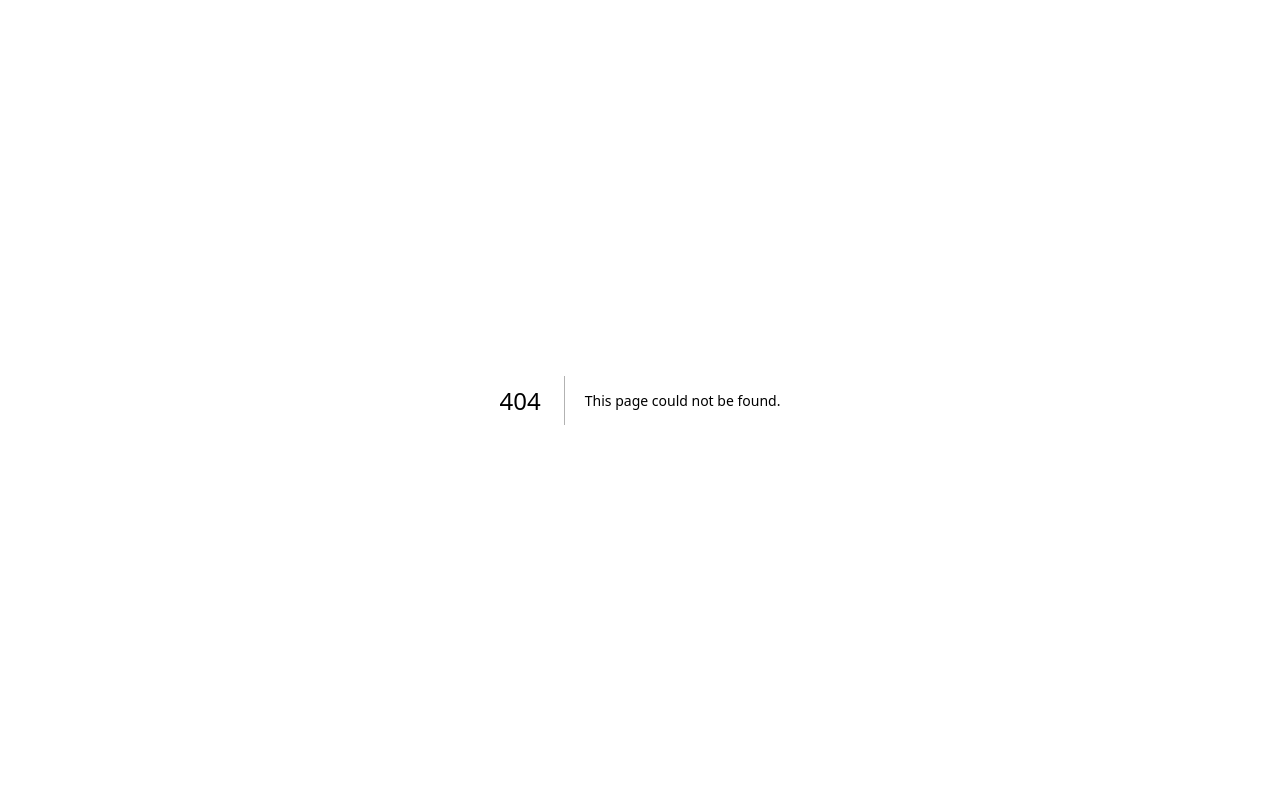
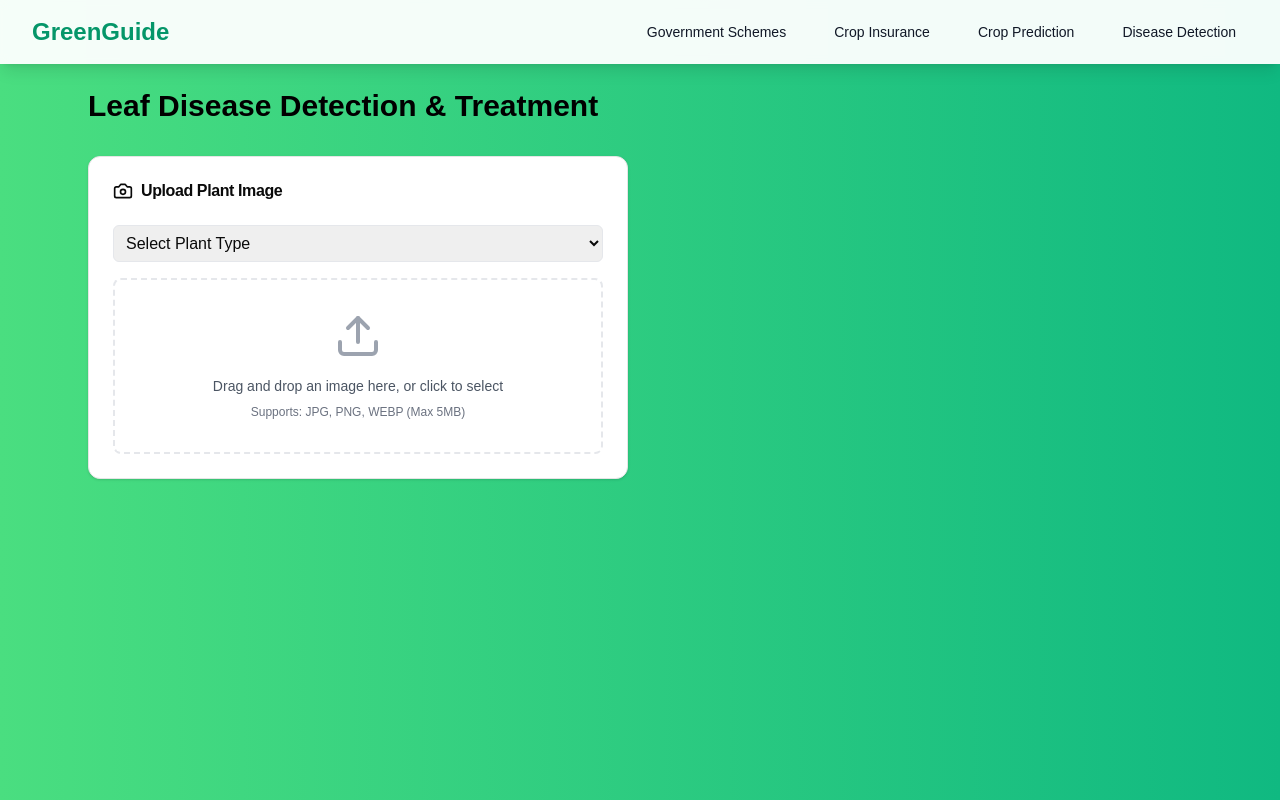
Before and after one commit to hrushiK1415/farmgaurd, a Next.js app: page /disease-detection in a window 1280 px wide. Before the commit this address had no page. Built offline with nearby package versions, Linux system fonts and the light colour scheme.

Commit message:
added disease-detection

```diff
--- /dev/null
+++ b/src/app/disease-detection/page.js
@@ -0,0 +1,305 @@
+"use client";
+import React, { useState, useRef } from "react";
+import {
+  Card,
+  CardHeader,
+  CardTitle,
+  CardContent,
+} from "@/components/ui/card";
+import { Alert, AlertDescription } from "@/components/ui/alert";
+import {
+  Upload,
+  Loader2,
+  Leaf,
+  RefreshCw,
+  Camera,
+  AlertTriangle,
+  Info,
+} from "lucide-react";
+import Navbar from "@/components/ui/navbar";
+
+const PlantDiseaseDetection = () => {
+  const [plantType, setPlantType] = useState("");
+  const [selectedImage, setSelectedImage] = useState(null);
+  const [previewUrl, setPreviewUrl] = useState(null);
+  const [loading, setLoading] = useState(false);
+  const [error, setError] = useState(null);
+  const [results, setResults] = useState(null);
+  const fileInputRef = useRef(null);
+
+  const plantTypes = [
+    "apple",
+    "bell_pepper",
+    "blueberry",
+    "cherry",
+    "corn",
+    "grape",
+    "peach",
+    "potato",
+    "raspberry",
+    "soyabean",
+    "squash",
+    "strawberry",
+    "tomato",
+    "rice",
+    "wheat",
+    "sugarcane",
+    "coffee",
+    "tea",
+  ];
+
+  const handleImageUpload = (event) => {
+    const file = event.target.files[0];
+    if (file) {
+      if (file.type.startsWith("image/")) {
+        setSelectedImage(file);
+        const url = URL.createObjectURL(file);
+        setPreviewUrl(url);
+        setError(null);
+      } else {
+        setError("Please select an image file");
+      }
+    }
+  };
+
+  const handleDragOver = (event) => {
+    event.preventDefault();
+    event.currentTarget.classList.add("border-blue-500");
+  };
+
+  const handleDragLeave = (event) => {
+    event.currentTarget.classList.remove("border-blue-500");
+  };
+
+  const handleDrop = (event) => {
+    event.preventDefault();
+    event.currentTarget.classList.remove("border-blue-500");
+
+    const file = event.dataTransfer.files[0];
+    if (file && file.type.startsWith("image/")) {
+      setSelectedImage(file);
+      const url = URL.createObjectURL(file);
+      setPreviewUrl(url);
+      setError(null);
+    } else {
+      setError("Please drop an image file");
+    }
+  };
+
+  const handleSubmit = async () => {
+    if (!plantType) {
+      setError("Please select a plant type.");
+      return;
+    }
+
+    if (!selectedImage) {
+      setError("Please select an image first.");
+      return;
+    }
+
+    setLoading(true);
+    setError(null);
+
+    try {
+      const formData = new FormData();
+      formData.append("file", selectedImage);
+      const response = await fetch(
+        `https://agro-vmcr.onrender.com/detect-disease/${plantType}`,
+        {
+          method: "POST",
+          body: formData,
+        }
+      );
+
+      if (!response.ok) {
+        throw new Error("Failed to analyze image.");
+      }
+
+      const data = await response.json();
+      console.log(data);
+      setResults(data);
+    } catch (err) {
+      setError(err.message || "Failed to analyze image. Please try again.");
+    } finally {
+      setLoading(false);
+    }
+  };
+
+  const handleReset = () => {
+    setPlantType("");
+    setSelectedImage(null);
+    setPreviewUrl(null);
+    setResults(null);
+    setError(null);
+    if (fileInputRef.current) {
+      fileInputRef.current.value = "";
+    }
+  };
+
+  return (
+    <div className="min-h-screen bg-gradient-to-r from-green-400 to-emerald-500">
+      <Navbar />
+      <div className="max-w-6xl mx-auto p-6">
+        <h1 className="text-3xl font-bold mb-8">
+          Leaf Disease Detection & Treatment
+        </h1>
+
+        <div className="grid grid-cols-1 lg:grid-cols-2 gap-6">
+          <div className="space-y-6">
+            <Card>
+              <CardHeader>
+                <CardTitle className="flex items-center gap-2">
+                  <Camera className="h-5 w-5" />
+                  Upload Plant Image
+                </CardTitle>
+              </CardHeader>
+              <CardContent>
+                <select
+                  value={plantType}
+                  onChange={(e) => setPlantType(e.target.value)}
+                  className="w-full mb-4 p-2 border rounded-md"
+                >
+                  <option value="">Select Plant Type</option>
+                  {plantTypes.map((type) => (
+                    <option key={type} value={type}>
+                      {type}
+                    </option>
+                  ))}
+                </select>
+
+                <div
+                  className="border-2 border-dashed rounded-lg p-8 text-center cursor-pointer hover:border-blue-500 transition-colors"
+                  onDragOver={handleDragOver}
+                  onDragLeave={handleDragLeave}
+                  onDrop={handleDrop}
+                  onClick={() => fileInputRef.current?.click()}
+                >
+                  <input
+                    type="file"
+                    ref={fileInputRef}
+                    className="hidden"
+                    accept="image/*"
+                    onChange={handleImageUpload}
+                  />
+                  <Upload className="h-12 w-12 mx-auto mb-4 text-gray-400" />
+                  <p className="text-sm text-gray-600 mb-2">
+                    Drag and drop an image here, or click to select
+                  </p>
+                  <p className="text-xs text-gray-500">
+                    Supports: JPG, PNG, WEBP (Max 5MB)
+                  </p>
+                </div>
+
+                {previewUrl && (
+                  <div className="mt-4">
+                    <img
+                      src={previewUrl}
+                      alt="Selected plant"
+                      className="w-full rounded-lg shadow-md"
+                    />
+                    <div className="flex gap-2 mt-4">
+                      <button
+                        onClick={handleSubmit}
+                        disabled={loading}
+                        className="flex-1 px-4 py-2 bg-blue-600 text-white rounded-md hover:bg-blue-700 disabled:opacity-50 flex items-center justify-center gap-2"
+                      >
+                        {loading ? (
+                          <>
+                            <Loader2 className="h-4 w-4 animate-spin" />
+                            Analyzing...
+                          </>
+                        ) : (
+                          <>
+                            <Leaf className="h-4 w-4" />
+                            Analyze Image
+                          </>
+                        )}
+                      </button>
+                      <button
+                        onClick={handleReset}
+                        className="px-4 py-2 bg-gray-200 text-gray-700 rounded-md hover:bg-gray-300 flex items-center gap-2"
+                      >
+                        <RefreshCw className="h-4 w-4" />
+                        Reset
+                      </button>
+                    </div>
+                  </div>
+                )}
+              </CardContent>
+            </Card>
+
+            {error && (
+              <Alert variant="destructive">
+                <AlertTriangle className="h-4 w-4" />
+                <AlertDescription>{error}</AlertDescription>
+              </Alert>
+            )}
+          </div>
+
+          {results && (
+            <div className="space-y-6">
+              <Card>
+                <CardHeader>
+                  <CardTitle className="flex items-center gap-2">
+                    <AlertTriangle className="h-5 w-5 text-red-500" />
+                    Disease Detection Results
+                  </CardTitle>
+                </CardHeader>
+                <CardContent>
+                  <div className="bg-red-50 border border-red-200 rounded-lg p-4">
+                    <h3 className="text-lg font-semibold text-red-800">
+                      {results.disease}
+                    </h3>
+                    <div className="flex items-center gap-2 mt-1">
+                      <div className="flex-1 h-2 bg-gray-200 rounded">
+                        <div
+                          className="h-2 bg-red-500 rounded"
+                          style={{ width: `${results.confidence}%` }}
+                        />
+                      </div>
+                      <span className="text-sm text-red-800">
+                        {results.confidence}% confidence
+                      </span>
+                    </div>
+                  </div>
+                </CardContent>
+              </Card>
+
+              <Card>
+                <CardHeader>
+                  <CardTitle className="flex items-center gap-2">
+                    <Info className="h-5 w-5 text-blue-500" />
+                    Recommendations
+                  </CardTitle>
+                </CardHeader>
+                <CardContent>
+                  <div className="space-y-4">
+                    <div className="bg-blue-50 border border-blue-200 rounded-lg p-4">
+                      <h4 className="font-semibold text-blue-800">
+                        Recommended Fertilizers
+                      </h4>
+                      <p className="text-sm text-blue-700 mt-2">
+                        {results.fertilizer_recommendation}
+                      </p>
+                    </div>
+
+                    <div className="bg-yellow-50 border border-yellow-200 rounded-lg p-4">
+                      <h4 className="font-semibold text-yellow-800">
+                        Treatment Recommendations
+                      </h4>
+                      <p className="text-sm text-yellow-700 mt-2">
+                        {results.treatment_recommendation}
+                      </p>
+                    </div>
+                  </div>
+                </CardContent>
+              </Card>
+            </div>
+          )}
+        </div>
+      </div>
+    </div>
+  );
+};
+
+export default PlantDiseaseDetection;
```
